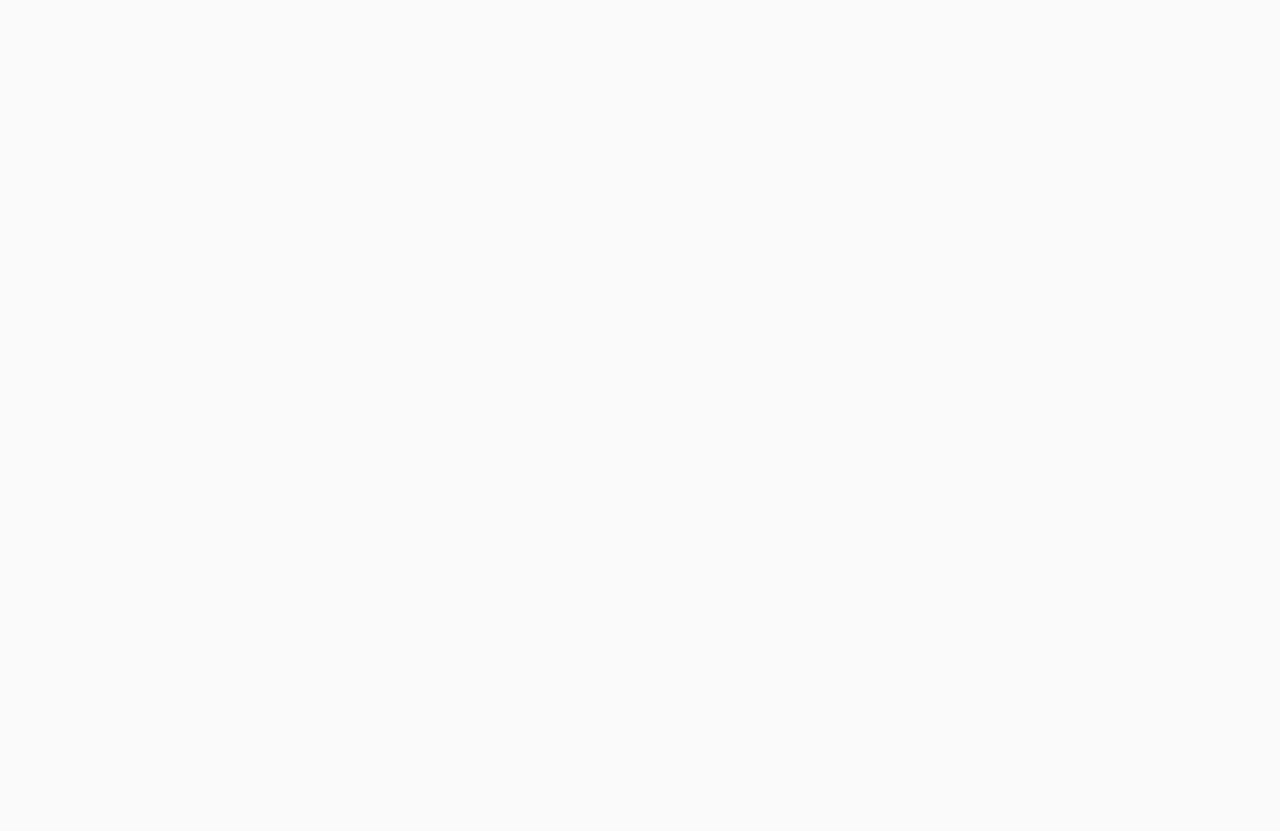
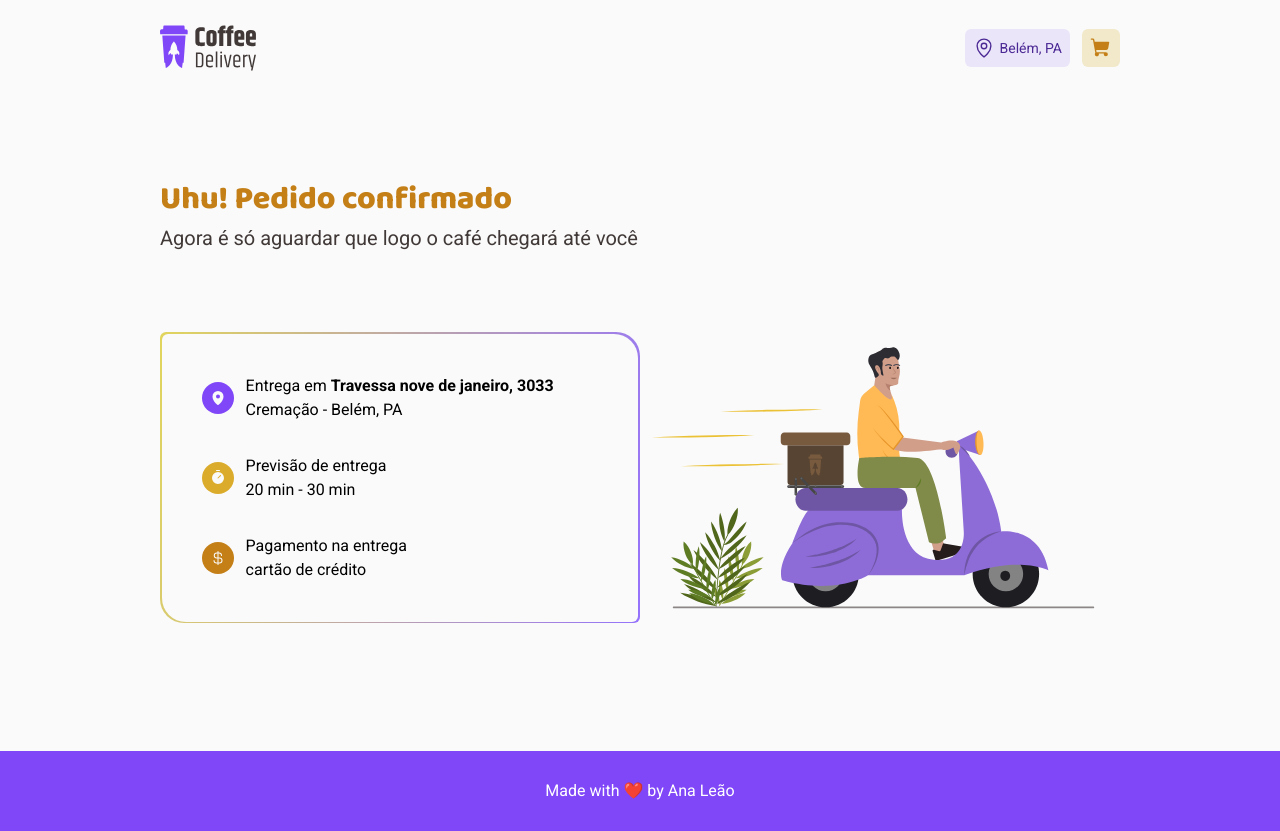
Before and after one commit to Ana-Leao/coffee-delivery, a React (Vite) app in the folder coffee-delivery/: page /confirmed-order in a window 1280 px wide. Before the commit this address had no page. Before the commit the page ends 800 px from the top, so only its background shows below. Built offline with nearby package versions, Linux system fonts and the light colour scheme.

Commit message:
Layout: Confirmed order page

```diff
--- a/coffee-delivery/src/Router.tsx
+++ b/coffee-delivery/src/Router.tsx
@@ -1,5 +1,6 @@
 import { Routes, Route } from 'react-router-dom';
 import { Checkout } from './pages/Checkout';
+import { ConfirmedOrder } from './pages/ConfirmedOrder';
 import { Home } from './pages/Home';
 
 export function Router() {
@@ -7,6 +8,7 @@ export function Router() {
       <Routes>
          <Route path='/' element={<Home />} />
          <Route path='/checkout' element={<Checkout />} />
+         <Route path='/confirmed-order' element={<ConfirmedOrder />}/>
       </Routes>
    );
 }
--- /dev/null
+++ b/coffee-delivery/src/pages/ConfirmedOrder/index.tsx
@@ -0,0 +1,73 @@
+import { CurrencyDollar, MapPin, Timer } from 'phosphor-react';
+import { Footer } from '../../components/Footer';
+import { Navbar } from '../../components/Navbar';
+import DeliveryBoy from '../../assets/img/Illustration.svg';
+
+export function ConfirmedOrder() {
+   return (
+      <>
+         <div className='layout-container mb-32'>
+            <Navbar />
+            <div className='mb-11 mt-20'>
+               <h1 className='font-Baloo text-[2rem] text-yellow-dark font-extrabold'>
+                  Uhu! Pedido confirmado
+               </h1>
+               <span className='text-base-subtitle text-xl'>
+                  Agora é só aguardar que logo o café chegará até você
+               </span>
+            </div>
+            <div className='grid grid-rows-1 grid-cols-2 mt-20'>
+               <div>
+                  <div className='bg-teste relative p-[0.1rem] rounded-bl-3xl rounded-br-md rounded-tr-3xl rounded-tl-md'>
+                     <div className='bg-background p-10 rounded-bl-3xl rounded-br-md rounded-tr-3xl rounded-tl-md'>
+                        <div className='flex items-center gap-3 mb-8'>
+                           <span className='bg-purple p-2 rounded-full w-8 h-8 flex justify-center items-center text-background'>
+                              <MapPin size={16} weight='fill' />
+                           </span>
+
+                           <span>
+                              Entrega em <b>Travessa nove de janeiro, 3033</b>
+                              <br />
+                              Cremação - Belém, PA
+                           </span>
+                        </div>
+
+                        <div className='flex items-center gap-3 mb-8'>
+                           <span className='bg-yellow p-2 rounded-full w-8 h-8 flex justify-center items-center text-background'>
+                              <Timer size={16} weight='fill' />
+                           </span>
+
+                           <span>
+                              Previsão de entrega
+                              <br />
+                              20 min - 30 min
+                           </span>
+                        </div>
+
+                        <div className='flex items-center gap-3'>
+                           <span className='bg-yellow-dark p-2 rounded-full w-8 h-8 flex justify-center items-center text-background'>
+                              <CurrencyDollar size={16} weight='fill' />
+                           </span>
+
+                           <span>
+                              Pagamento na entrega
+                              <br />
+                              cartão de crédito
+                           </span>
+                        </div>
+                     </div>
+                  </div>
+               </div>
+
+               <div className='flex items-center justify-center'>
+                  <img
+                     src={DeliveryBoy}
+                     alt='Ilustração de um entregador em uma moto'
+                  />
+               </div>
+            </div>
+         </div>
+         <Footer />
+      </>
+   );
+}
--- a/coffee-delivery/tailwind.config.cjs
+++ b/coffee-delivery/tailwind.config.cjs
@@ -24,6 +24,7 @@ module.exports = {
          },
          backgroundImage: {
             backgroundBanner: "url('src/assets/img/Background.png')",
+            teste: 'linear-gradient(280deg, rgba(149,114,252,1) 0%, rgba(225,213,93,1) 100%)',
          },
          fontFamily: {
             Baloo: "'Baloo 2', 'cursive'",
```
Also changed, not shown: coffee-delivery/src/assets/img/Illustration.svg (added).
